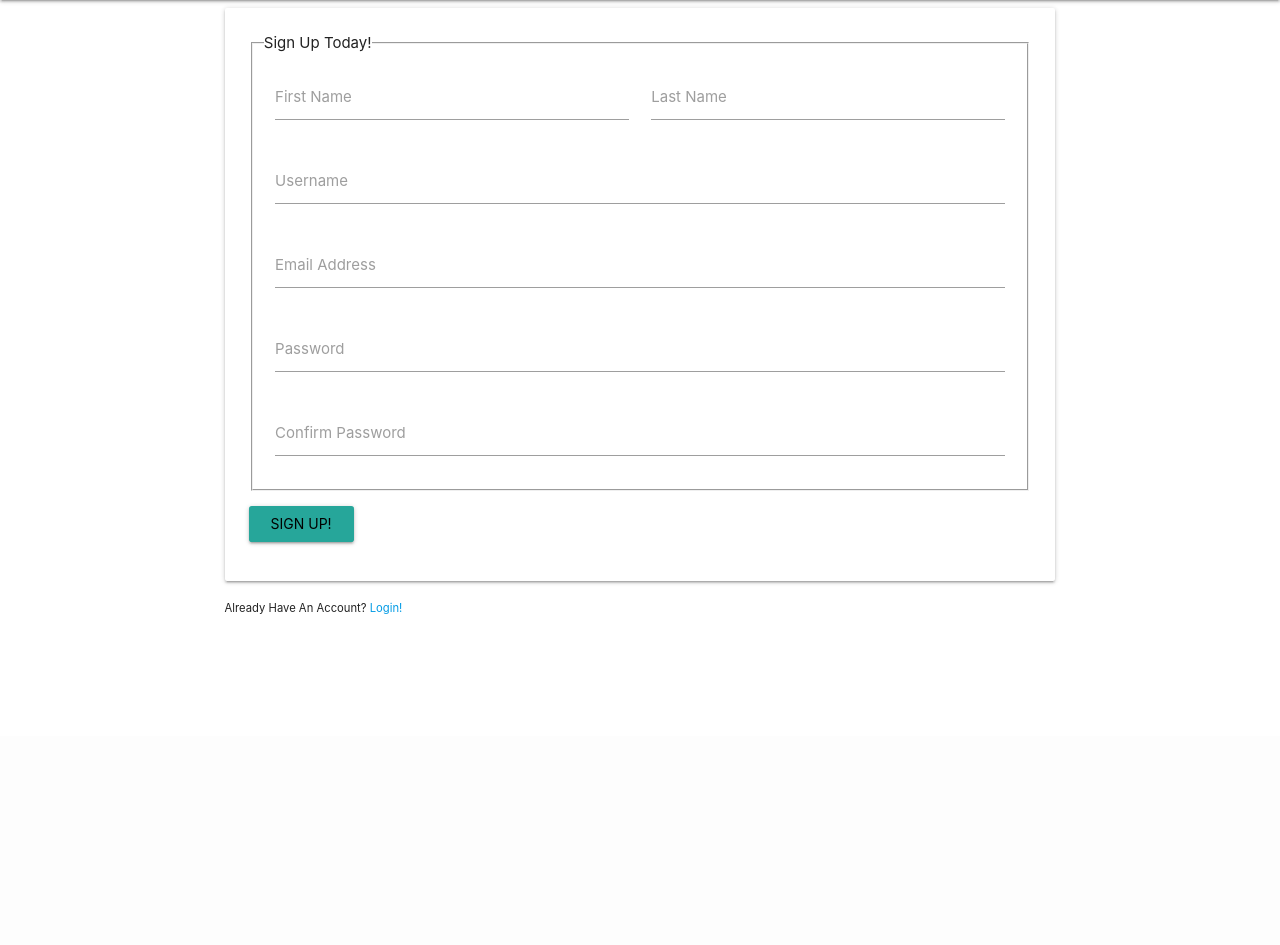
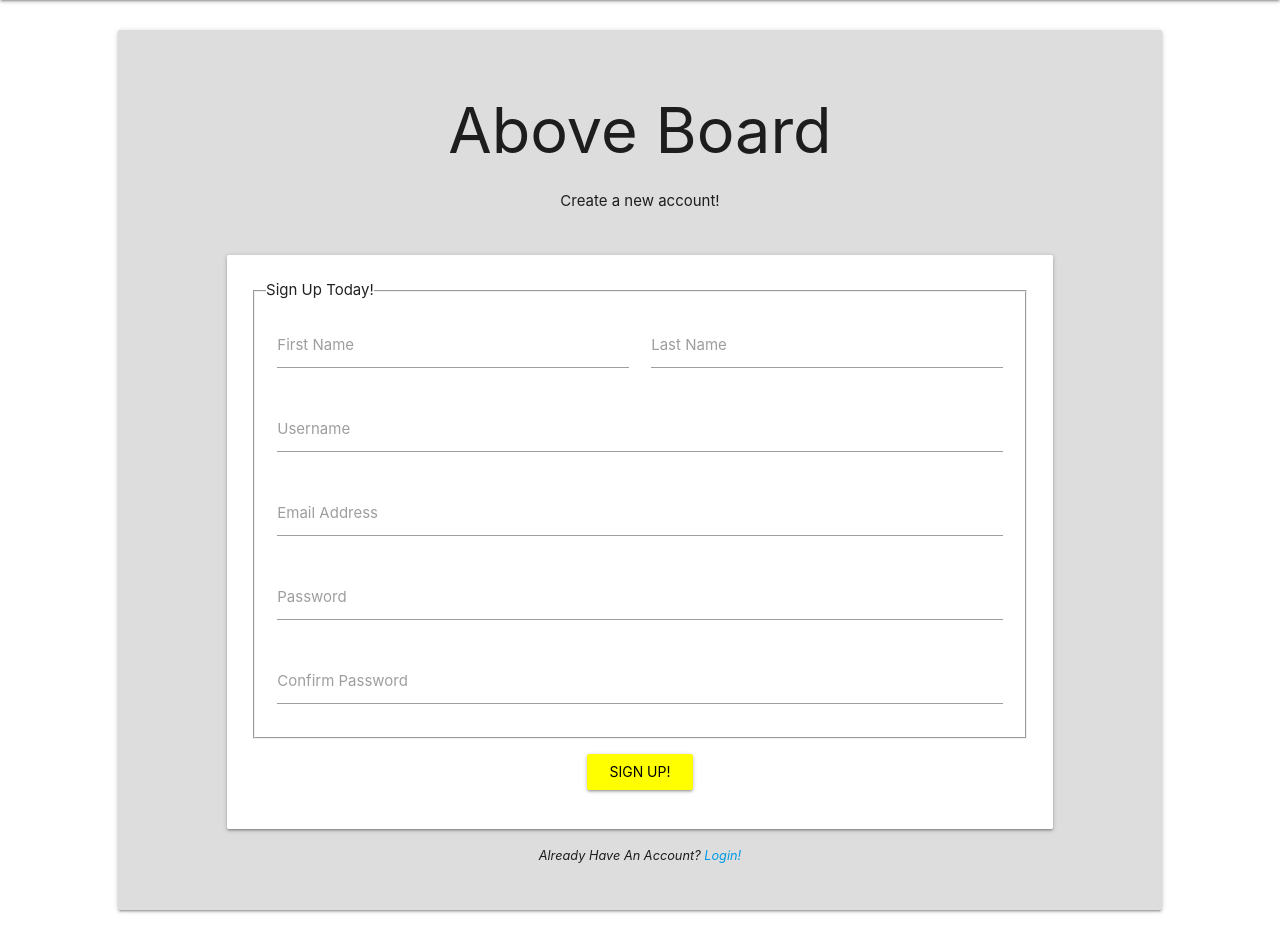
Before and after one commit to kevinoc554/above-board, a Flask app: page /register in a window 1280 px wide. Shown: the part 64-1009 px from the top of the page. Before the commit the page ends 678 px from the top, so only its background shows below. Run offline with Flask 2, Linux system fonts and the light colour scheme.

Commit message:
style: add structure and styling to register template

```diff
--- a/aboveboard/static/css/style.css
+++ b/aboveboard/static/css/style.css
@@ -1,4 +1,12 @@
 /* Base Styles */
+.text-center {
+    text-align: center;
+}
+
+.italics {
+    font-style: italic;
+}
+
 .nav-list li a {
     color: black;
 }
@@ -11,6 +19,21 @@
 .navbar-logo h5 {
     position: relative;
     bottom: 25%;
+}
+
+/* Forms & Card Panels */
+.outer-panel {
+    margin-top: 2rem;
+    background-color: #dddddd;
+}
+
+.submit-btn i,
+.submit-btn i input {
+    background-color: #ffff00;
+}
+
+.small-text {
+    font-size: 85%;
 }
 
 /* Flashed Messages */
--- a/aboveboard/templates/register.html
+++ b/aboveboard/templates/register.html
@@ -1,7 +1,16 @@
 {% extends 'base.html' %}
 {% block content%}
 <div class="row">
-    <div class="col s12 m8 offset-m2">
+    <div class="col s12 m10 offset-m1">
+        <div class="card-panel outer-panel">
+            <div class="row">
+                <div class="col s12">
+                    <h1 class="text-center">Above Board</h1>
+                    <p class="text-center">Create a new account!</p>
+                </div>
+            </div>
+            <div class="row">
+                <div class="col s12 m10 offset-m1">
                     <div class="card-panel">
                         <form method="POST" action="">
                             {{ form.hidden_tag() }}
@@ -74,13 +83,16 @@
                                     {% endif %}
                                 </div>
                             </fieldset>
-                <div class="input-field">
+                            <div class="input-field text-center submit-btn">
                                 {{ form.submit(class="btn waves-effect waves-light")}}
                             </div>
                         </form>
                     </div>
-        <div>
-            <small>Already Have An Account? <a href="#">Login!</a></small>
+                    <div class="text-center">
+                        <small class="small-text italics">Already Have An Account? <a href="#">Login!</a></small>
+                    </div>
+                </div>
+            </div>
         </div>
     </div>
 </div>
```
Lines whose indentation alone changed are shown as unchanged.
